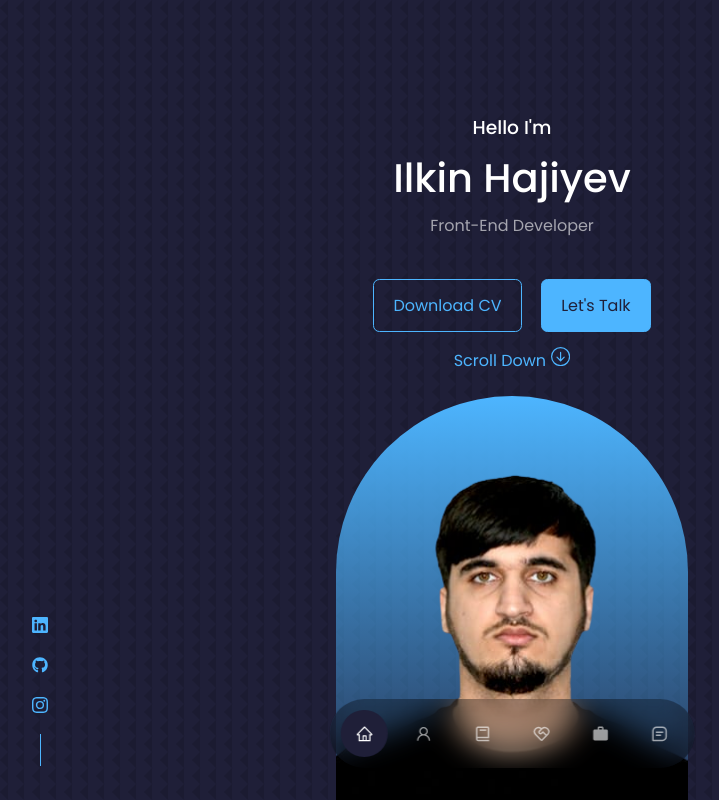
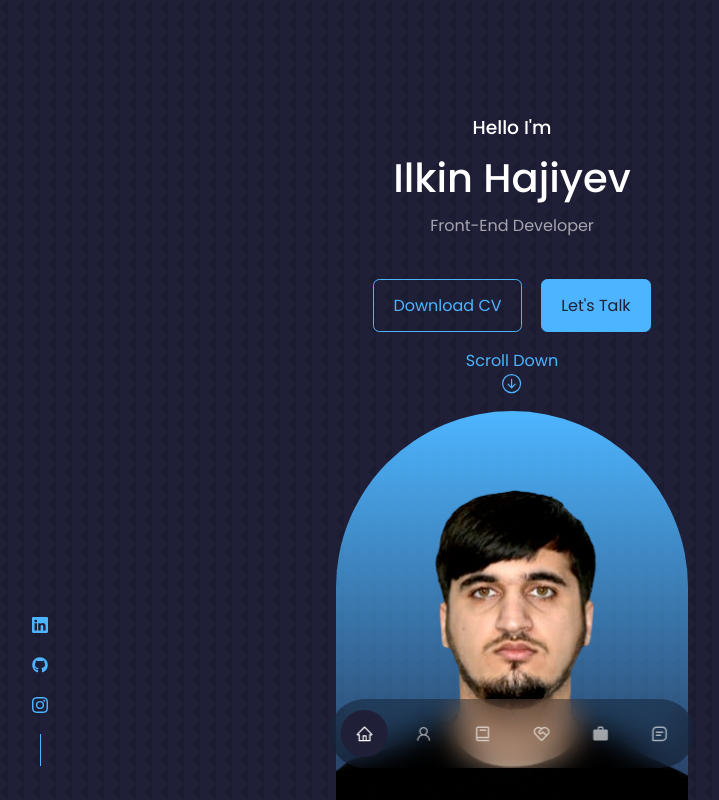
Before and after one commit to hac1yev/my-portfolio, a React (Create React App) app: page / in a window 1280 px wide. Shown: the top 800 px of the page, without its empty margins (128-847 px from the left). Built offline with nearby package versions, Linux system fonts and the light colour scheme.

Commit message:
scroll down

```diff
--- a/src/components/About/About.jsx
+++ b/src/components/About/About.jsx
@@ -3,6 +3,7 @@ import './About.css';
 import ME from '../../assets/ilkin-haciyev-bg.png';
 import { FaAward,FaGraduationCap } from 'react-icons/fa';
 import { AiFillFolder } from 'react-icons/ai';
+import { Link as LinkS } from 'react-scroll';
 
 const About = () => {
   return (
@@ -41,7 +42,7 @@ const About = () => {
             Hello, I'm a Front-end Developer. I love to work hard and develop myself in this field and also I always
             eager to learn and apply new technologies in this field. React JS is my favorite and most used technology.
           </p>
-          <a href="#contact" className='btn btn-primary'>Let's Talk</a>
+          <LinkS to="contact" smooth={true} duration={700} className='btn btn-primary'>Let's Talk</LinkS>
         </div>
       </div>
     </section>
--- a/src/components/Header/Header.css
+++ b/src/components/Header/Header.css
@@ -18,8 +18,8 @@ header {
     display: flex;
     justify-content: center;
     gap: 1.2rem;
+    margin-bottom: 15px;
 }
-
 
 /* ------------------- HEADER SOCIALS -------------------- */
 
--- a/src/components/Header/Header.jsx
+++ b/src/components/Header/Header.jsx
@@ -29,8 +29,12 @@ const Header = () => {
           exact="true"
           onClick={() => setActiveNav('contact')}
           className={activeNav === 'contact' ? 'scroll__down active' : 'scroll__down'}
+          style={{ cursor: 'pointer' }}
         >
-          Scroll Down<BsArrowDownCircle style={{ fontSize: '1.2rem', marginLeft: '5px', marginTop: '15px'  }} />
+          Scroll Down
+          <div>
+            <BsArrowDownCircle style={{ fontSize: '1.2rem' }} />
+          </div>
         </LinkS>
       </div>
       <Nav activeNav={activeNav} setActiveNav={setActiveNav} />
--- a/src/components/Portfolio/Portfolio.jsx
+++ b/src/components/Portfolio/Portfolio.jsx
@@ -66,7 +66,7 @@ const Portfolio = () => {
               </div>
               <h3>{title}</h3>
               <div className='portfolio-buttons'>
-                <a href={github} className='btn'>Github</a>
+                <a href={github} className='btn' rel="noreferrer" target='_blank'>Github</a>
                 <a href={demo} className='btn btn-primary' rel="noreferrer" target='_blank'>Live Demo</a>
               </div>
             </article>
```
